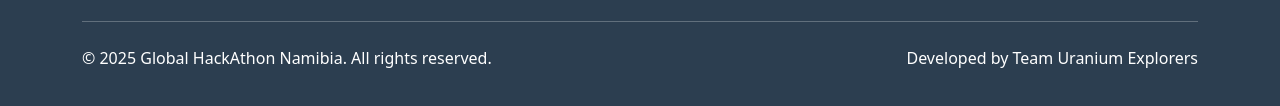
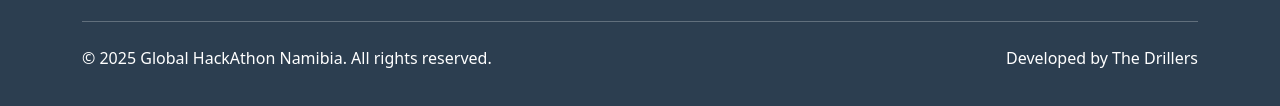
Before and after one commit to Namwenyo/hackathon-namibia-uranium, a plain HTML site: page environment.html in a window 1280 px wide. Shown: the part 6189-6295 px from the top of the page. Drawn offline with nearby package versions, Linux system fonts and the light colour scheme.

Commit message:
Team name correction

```diff
--- a/environment.html
+++ b/environment.html
@@ -899,7 +899,7 @@
             </p>
           </div>
           <div class="col-md-6 text-center text-md-end">
-            <p class="mb-0">Developed by Team Uranium Explorers</p>
+            <p class="mb-0">Developed by The Drillers</p>
           </div>
         </div>
       </div>
```
Also changed, not shown: index.html (+1 -1 lines), map.html (+1 -1 lines), methods.html (+1 -1 lines), policy.html (+1 -1 lines), quiz.html (+1 -1 lines), social.html (+1 -1 lines).
